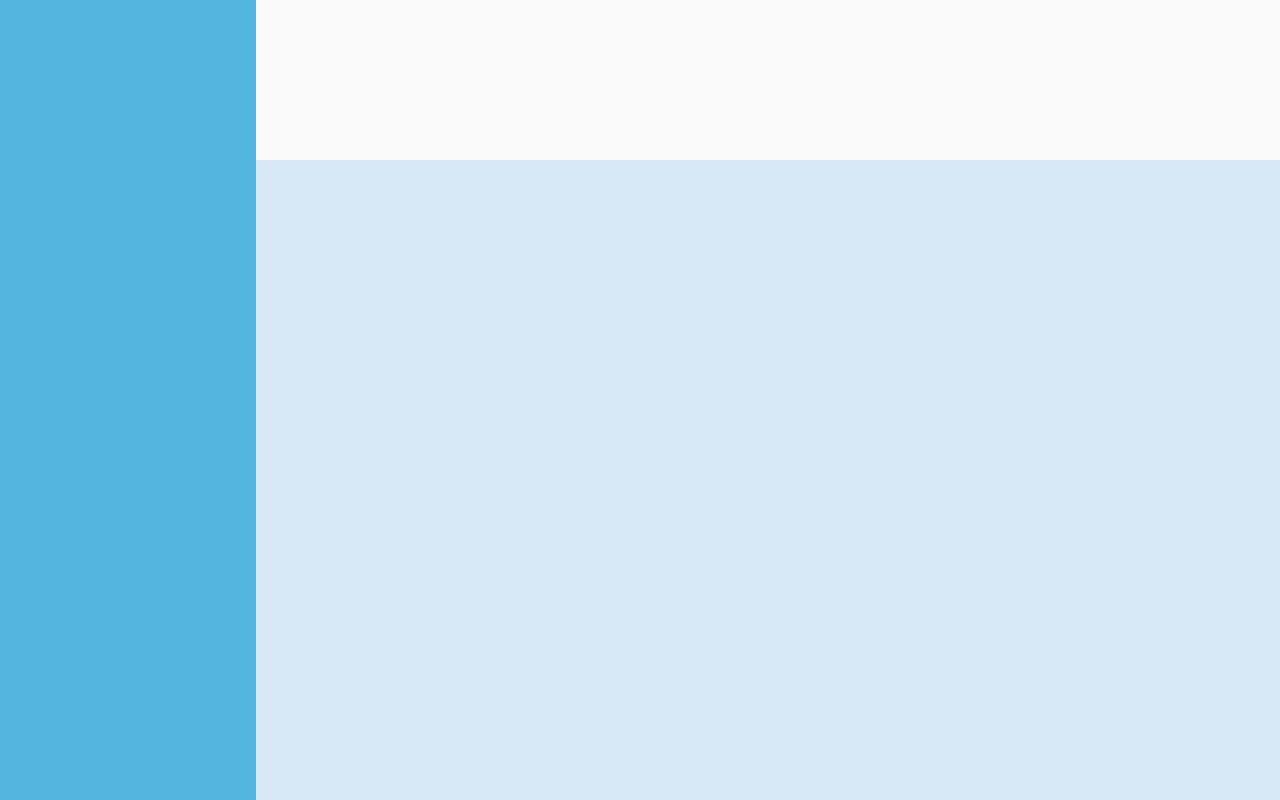
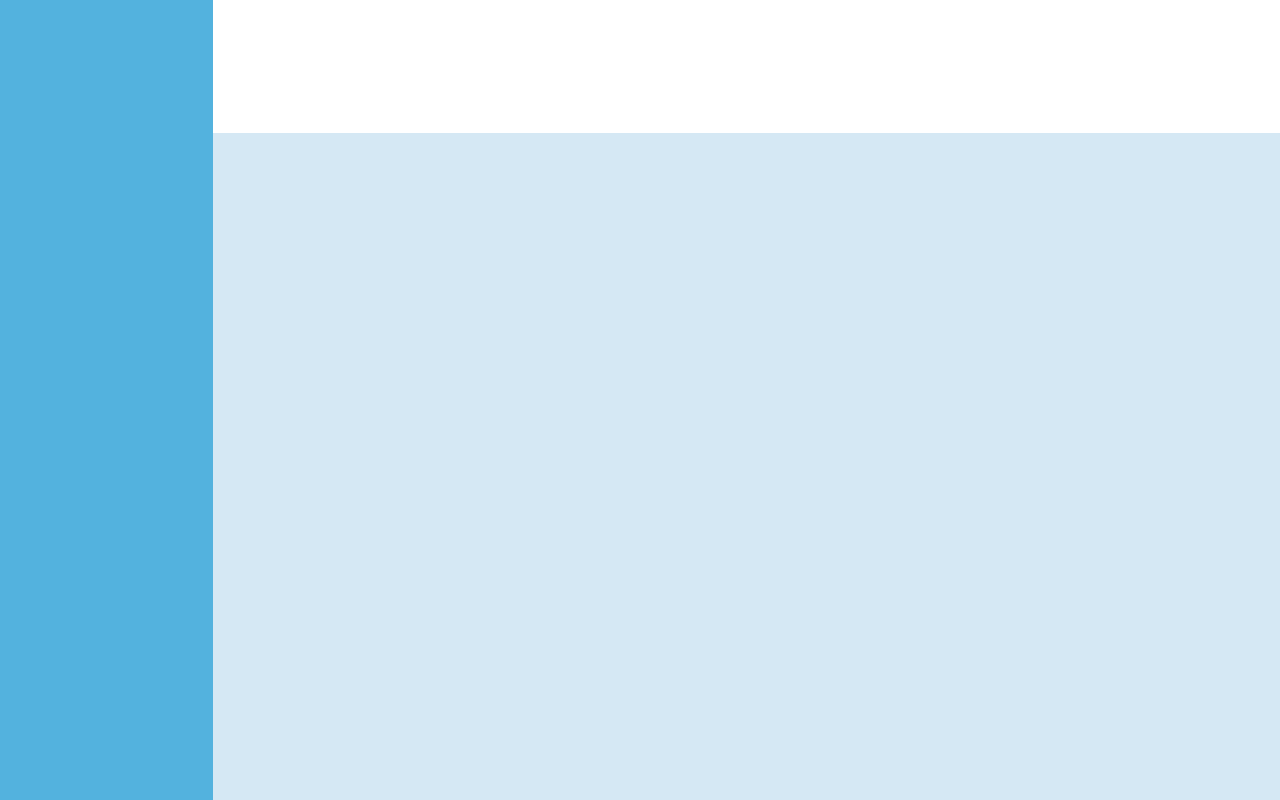
Before and after one commit to NotNaoChief/admin-dashboard, a plain HTML site: page index.html in a window 1280 px wide. Drawn offline with Linux system fonts and the light colour scheme.

Commit message:
Layout adjustments
Removed max-width constraints for the main container as well as the
backgound color for the body.

```diff
--- a/style.css
+++ b/style.css
@@ -14,7 +14,6 @@
 }
 
 body {
-    background-color: black;
     display: flex;
     justify-content: center;
 }
@@ -22,25 +21,22 @@ body {
 .main-container {
     height: 100vh;
     width: 100vw;
-    max-width: 1400px;
     display: grid;
-    grid-template-columns: repeat(5, 1fr);
-    grid-template-rows: repeat(5, 1fr);
+    grid-template-columns: 1fr 5fr;
+    grid-template-rows: 1fr 5fr;
 }
 
 .sidebar {
     background-color: rgb(83, 178, 222);
-    grid-area: 1 / 1 / 6 / 2;
+    grid-area: 1 / 1 / 3 / 2;
 }
 
 .header {
     background-color: rgba(255, 255, 255, 0.98);
-    grid-area: 1 / 2 / 2 / 6;
+    grid-area: 1 / 2 / 2 / 3;
 }
 
 .main-content {
     background-color: rgb(213, 232, 244);
-    grid-area: 2 / 2 / 6 / 6;
+    grid-area: 2 / 2 / 3 / 3;
 }
-
-/*  */
```
Also changed, not shown: index.html (+1 -0 lines).
